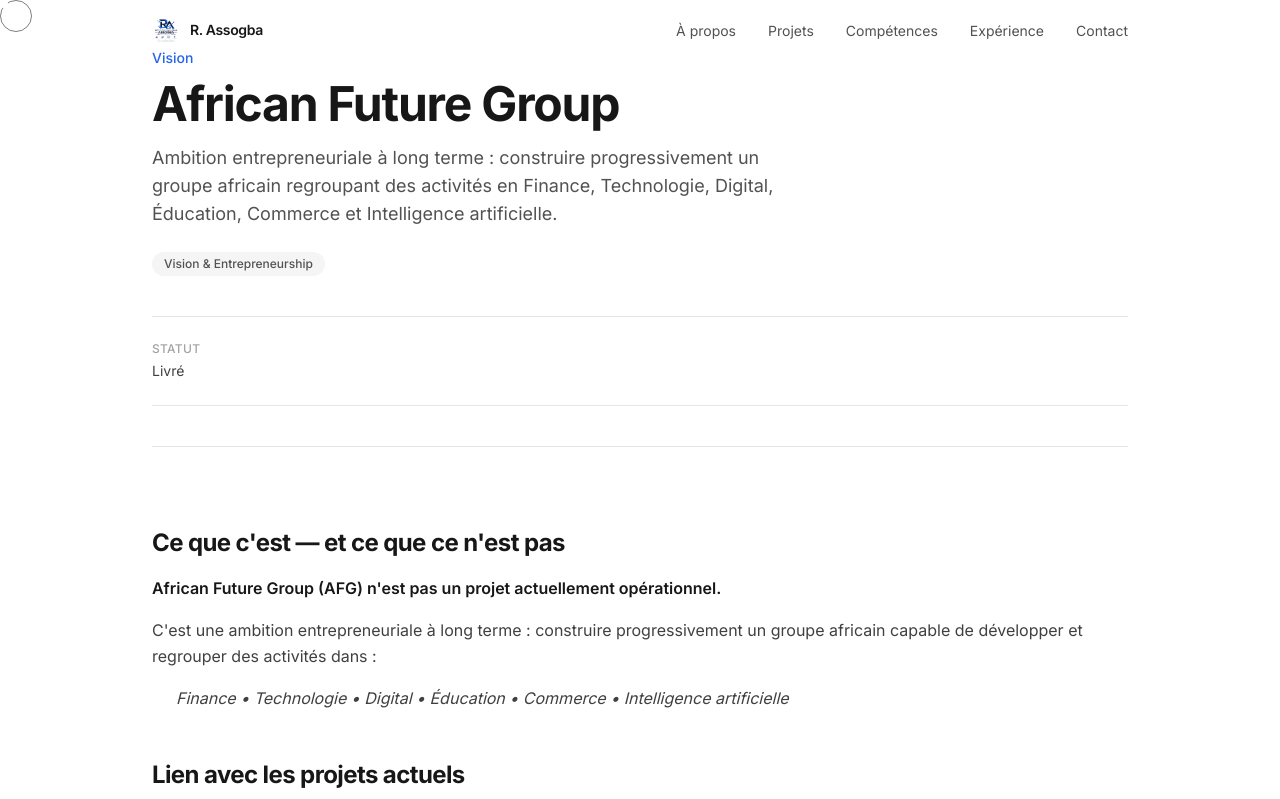
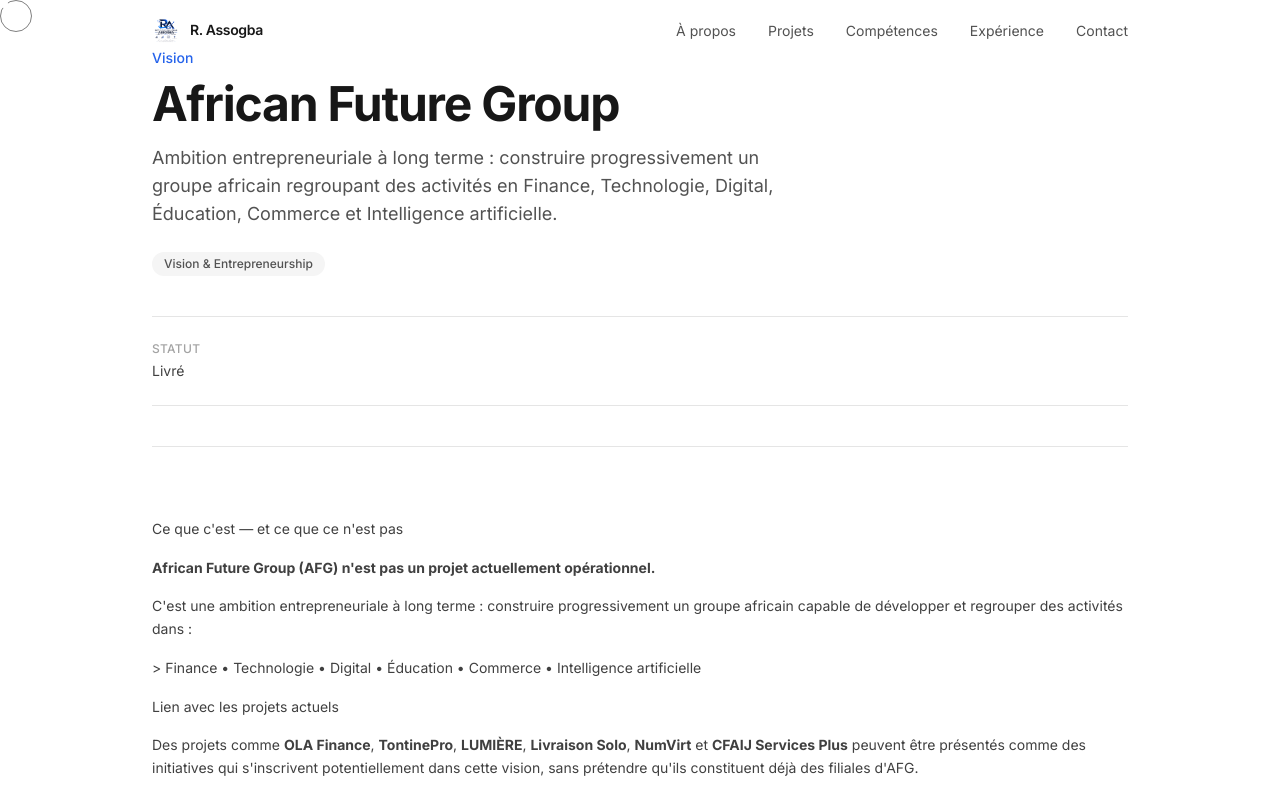
Before and after one commit to olalekanrodrigue-ops/porte-folio-de-rodrigue, a Next.js app: page /projects/african-future-group in a window 1280 px wide. Shown: the top 799 px of the page. Built offline with nearby package versions, Linux system fonts and the light colour scheme.

Commit message:
fix: supprimer next-mdx-remote — remplacer par rendu markdown simple
- Le conflit React Element venait de next-mdx-remote/rsc
- MdxContent utilise maintenant un rendu markdown inline
- Supprime mdx-components.tsx et @types/mdx
- Supprime next-mdx-remote des dépendances

```diff
--- a/app/projects/[slug]/page.tsx
+++ b/app/projects/[slug]/page.tsx
@@ -1,10 +1,9 @@
 import { notFound } from 'next/navigation'
 import Link from 'next/link'
 import { ArrowLeft, ArrowRight } from 'lucide-react'
-import { MDXRemote } from 'next-mdx-remote/rsc'
 import { getAllProjects, getProjectSlugs, getProjectMeta, getProjectContent } from '@/lib/projects'
 import { ProjectCaseStudy } from '@/components/ProjectCaseStudy'
-import { useMDXComponents } from '@/mdx-components'
+import { MdxContent } from '@/components/MdxContent'
 
 type PageProps = { params: Promise<{ slug: string }> }
 
@@ -31,41 +30,27 @@
   const prevProject = currentIndex > 0 ? allProjects[currentIndex - 1] : null
   const nextProject = currentIndex < allProjects.length - 1 ? allProjects[currentIndex + 1] : null
 
-  const components = useMDXComponents({})
-
   return (
     <div>
       <ProjectCaseStudy project={project} />
 
-      {/* Contenu MDX */}
       <div className="mt-8 border-t border-neutral-200 pt-8">
-        <MDXRemote source={mdxContent} components={components} />
+        <MdxContent source={mdxContent} />
       </div>
 
-      {/* Navigation */}
       <div className="mt-16 flex flex-col gap-4 border-t border-neutral-200 pt-8 sm:flex-row sm:items-center sm:justify-between">
         {prevProject ? (
-          <Link
-            href={`/projects/${prevProject.slug}`}
-            className="group inline-flex items-center gap-2 text-sm text-neutral-500 hover:text-neutral-900 transition-colors"
-          >
+          <Link href={`/projects/${prevProject.slug}`} className="group inline-flex items-center gap-2 text-sm text-neutral-500 hover:text-neutral-900 transition-colors">
             <ArrowLeft size={14} className="transition-transform duration-300 group-hover:-translate-x-1" />
             <span className="min-w-0 truncate">{prevProject.title}</span>
           </Link>
-        ) : (
-          <div />
-        )}
+        ) : <div />}
         {nextProject ? (
-          <Link
-            href={`/projects/${nextProject.slug}`}
-            className="group inline-flex items-center gap-2 text-sm text-neutral-500 hover:text-neutral-900 transition-colors"
-          >
+          <Link href={`/projects/${nextProject.slug}`} className="group inline-flex items-center gap-2 text-sm text-neutral-500 hover:text-neutral-900 transition-colors">
             <span className="min-w-0 truncate">{nextProject.title}</span>
             <ArrowRight size={14} className="transition-transform duration-300 group-hover:translate-x-1" />
           </Link>
-        ) : (
-          <div />
-        )}
+        ) : <div />}
       </div>
     </div>
   )
--- /dev/null
+++ b/components/MdxContent.tsx
@@ -0,0 +1,24 @@
+'use client'
+
+export function MdxContent({ source }: { source: string }) {
+  // Simple markdown-to-HTML rendering for project content
+  const html = source
+    .replace(/^### (.*$)/gm, '<h3>$1</h3>')
+    .replace(/^## (.*$)/gm, '<h2>$1</h2>')
+    .replace(/^# (.*$)/gm, '<h1>$1</h1>')
+    .replace(/\*\*(.*?)\*\*/g, '<strong>$1</strong>')
+    .replace(/\*(.*?)\*/g, '<em>$1</em>')
+    .replace(/\[([^\]]+)\]\(([^)]+)\)/g, '<a href="$2" target="_blank" rel="noopener noreferrer">$1</a>')
+    .replace(/^- (.*$)/gm, '<li>$1</li>')
+    .replace(/^(\d+)\. (.*$)/gm, '<li>$2</li>')
+    .replace(/(<li>.*<\/li>)/s, '<ul>$1</ul>')
+    .replace(/\n\n/g, '</p><p>')
+    .replace(/\n/g, '<br/>')
+
+  return (
+    <div
+      className="max-w-none space-y-4 text-sm leading-relaxed text-neutral-700"
+      dangerouslySetInnerHTML={{ __html: `<p>${html}</p>` }}
+    />
+  )
+}
--- a/mdx-components.tsx
+++ /dev/null
@@ -1,51 +0,0 @@
-import type { MDXComponents } from 'mdx/types'
-
-export function useMDXComponents(components: MDXComponents): MDXComponents {
-  return {
-    h1: (props) => (
-      <h1 className="mb-6 text-3xl font-bold tracking-tight sm:text-4xl" {...props} />
-    ),
-    h2: (props) => (
-      <h2 className="mt-12 mb-4 text-2xl font-bold tracking-tight" {...props} />
-    ),
-    h3: (props) => (
-      <h3 className="mt-8 mb-3 text-xl font-semibold tracking-tight" {...props} />
-    ),
-    h4: (props) => (
-      <h4 className="mt-6 mb-2 text-lg font-semibold" {...props} />
-    ),
-    p: (props) => <p className="mb-4 leading-relaxed text-neutral-700" {...props} />,
-    strong: (props) => <strong className="font-semibold text-neutral-900" {...props} />,
-    em: (props) => <em className="italic" {...props} />,
-    ul: (props) => <ul className="mb-4 list-disc pl-6 space-y-1.5" {...props} />,
-    ol: (props) => <ol className="mb-4 list-decimal pl-6 space-y-1.5" {...props} />,
-    li: (props) => <li className="leading-relaxed text-neutral-700" {...props} />,
-    blockquote: (props) => (
-      <blockquote className="my-6 border-l-4 border-blue-600 pl-6 italic text-neutral-600" {...props} />
-    ),
-    a: (props) => (
-      <a className="underline underline-offset-2 break-all text-blue-600 hover:text-blue-800 transition-colors" {...props} />
-    ),
-    code: (props) => (
-      <code className="whitespace-nowrap rounded bg-neutral-100 px-1.5 py-0.5 text-sm font-mono text-neutral-800" {...props} />
-    ),
-    pre: (props) => (
-      <pre className="my-6 overflow-x-auto rounded-lg bg-neutral-900 p-4 text-sm text-neutral-100" {...props} />
-    ),
-    table: (props) => (
-      <div className="my-6 overflow-x-auto">
-        <table className="w-full text-sm" {...props} />
-      </div>
-    ),
-    thead: (props) => <thead className="border-b border-neutral-200" {...props} />,
-    tbody: (props) => <tbody className="divide-y divide-neutral-100" {...props} />,
-    tr: (props) => <tr className="text-left" {...props} />,
-    th: (props) => <th className="py-2 pr-4 font-semibold text-neutral-900" {...props} />,
-    td: (props) => <td className="py-2 pr-4 text-neutral-600" {...props} />,
-    hr: () => <hr className="my-8 border-neutral-200" />,
-    img: (props) => (
-      <img className="my-6 max-w-full rounded-lg" {...props} alt={props.alt || ''} />
-    ),
-    ...components,
-  }
-}
--- a/package.json
+++ b/package.json
@@ -15,7 +15,6 @@
     "@next/mdx": "^15.0.0",
     "@mdx-js/loader": "^3.0.0",
     "@mdx-js/react": "^3.0.0",
-    "next-mdx-remote": "^5.0.0",
     "gray-matter": "^4.0.3",
     "reading-time": "^1.5.0",
     "date-fns": "^3.6.0",
@@ -33,7 +32,6 @@
     "@types/react": "^18.3.0",
     "@types/react-dom": "^18.3.0",
     "@types/three": "^0.160.0",
-    "@types/mdx": "^2.0.13",
     "tailwindcss": "^3.4.0",
     "postcss": "^8.4.0",
     "autoprefixer": "^10.4.0",
```
